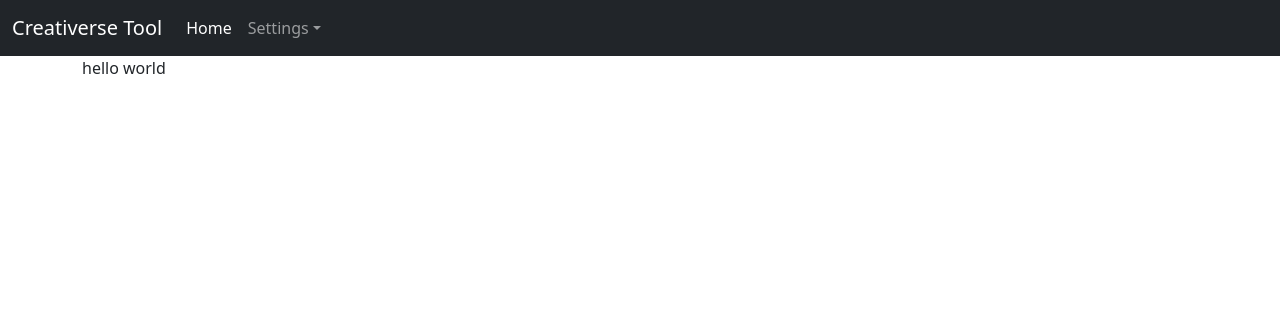
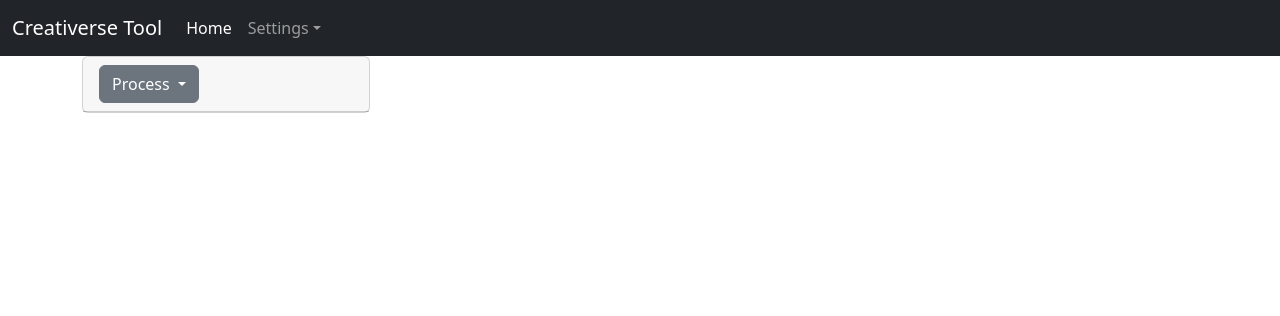
Before and after one commit to 99dreada/Creativerse_Calculator, a Flask app: page / in a window 1280 px wide. Shown: the top 316 px of the page. Run offline with Flask 2, Linux system fonts and the light colour scheme.

Commit message:
index card

```diff
--- a/CALCULATOR/templates/index.html
+++ b/CALCULATOR/templates/index.html
@@ -1,4 +1,16 @@
 {% extends 'base.html' %}
 {% block content %}
-    hello world
+<div class="card" style="width: 18rem;">
+    <div class="card-header">
+    <div class="dropdown">
+        <button class="btn btn-secondary dropdown-toggle" type="button" data-bs-toggle="dropdown" aria-expanded="false">
+          Process
+        </button>
+        <ul class="dropdown-menu">
+          <li><a class="dropdown-item" href="#">Action</a></li>
+          <li><a class="dropdown-item" href="#">Buy to sell</a></li>
+          <li><a class="dropdown-item" href="#">Something else here</a></li>
+        </ul>
+    </div>
+</div>
 {% endblock %}
```
Also changed, not shown: CALCULATOR/db/calculator.db.
